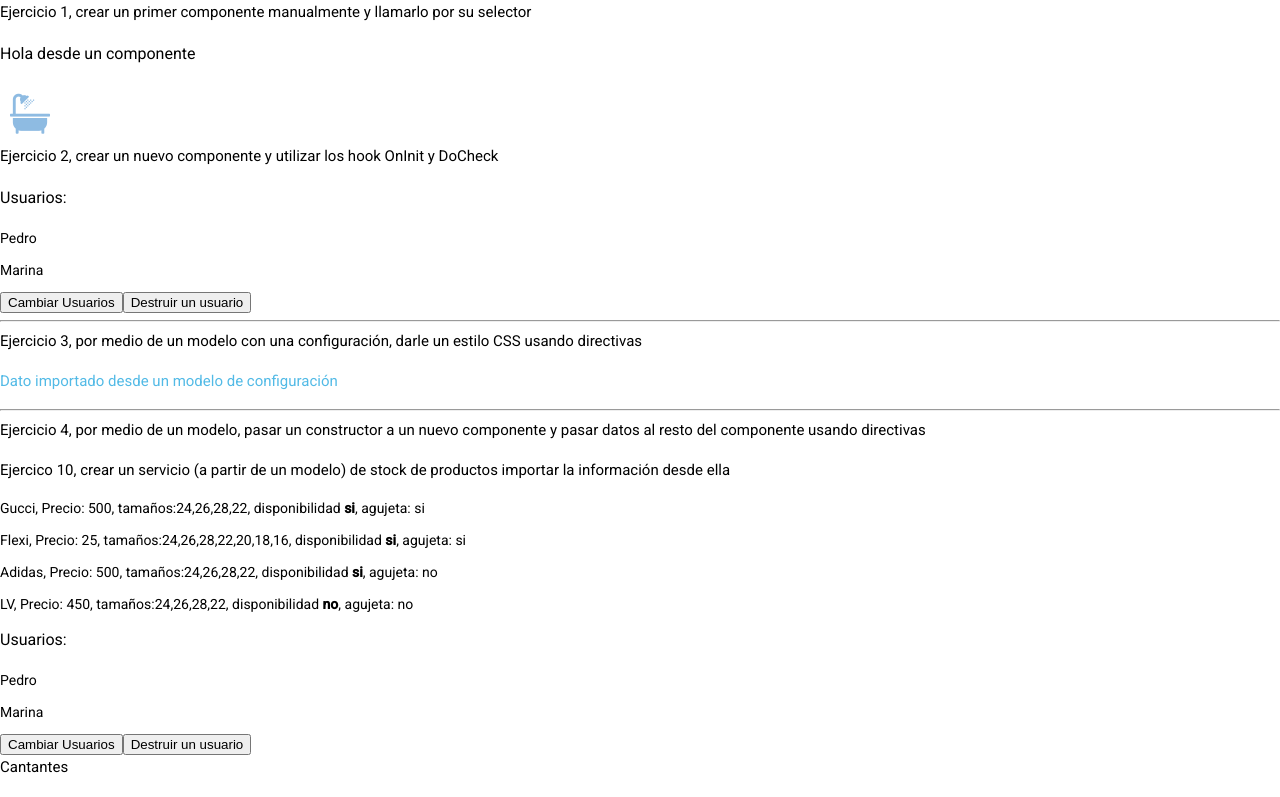
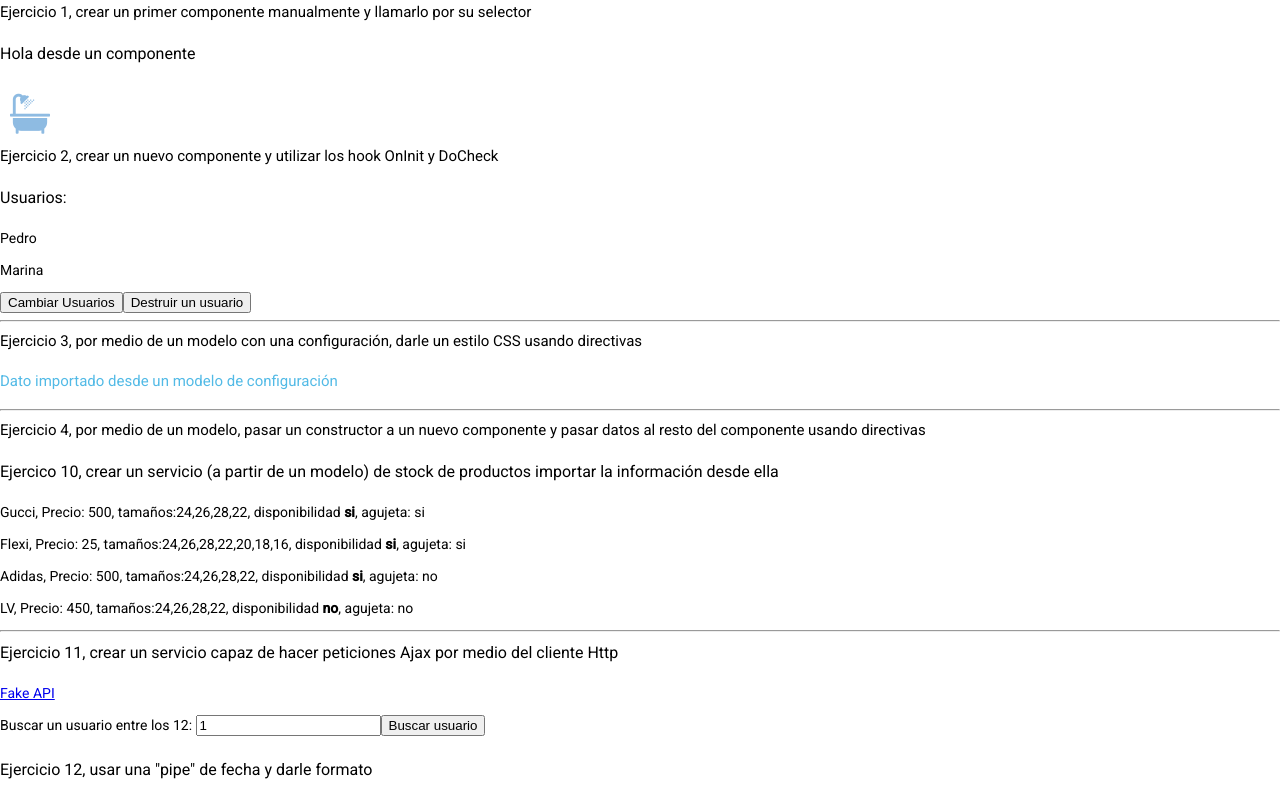
Before and after one commit to JoaquinC539/Review-angular, an Angular app: page /Third in a window 1280 px wide. Shown: the top 797 px of the page. Built offline with nearby package versions, Linux system fonts and the light colour scheme; no server answers.

Commit message:
Added Ajax functions

```diff
--- a/src/app/app.component.css
+++ b/src/app/app.component.css
@@ -34,3 +34,8 @@
 .linkactive{
   background-color: green ;
 }
+
+h3{
+  font-size: larger;
+  font-weight: bolder;
+}
--- a/src/app/app.module.ts
+++ b/src/app/app.module.ts
@@ -3,7 +3,8 @@ import { BrowserModule } from '@angular/platform-browser';
 import { FormsModule } from '@angular/forms';
 import { AppRoutingModule, routingComponents, appRoutingProviders  } from './app-routing.module';
 import { SingersComponent } from './singers/singers.component';
-import {MatSliderModule} from '@angular/material/slider'
+import {MatSliderModule} from '@angular/material/slider';
+import {HttpClientModule} from "@angular/common/http";
 
 
 import { AppComponent } from './app.component';
@@ -29,7 +30,8 @@ import { BrowserAnimationsModule } from '@angular/platform-browser/animations';
     FormsModule,
     AppRoutingModule,
     BrowserAnimationsModule,
-    MatSliderModule
+    MatSliderModule,
+    HttpClientModule
   ],
   providers: [appRoutingProviders],
   bootstrap: [AppComponent]
--- /dev/null
+++ b/src/app/services/requests.service.ts
@@ -0,0 +1,15 @@
+import { Injectable } from '@angular/core';
+import { HttpClient } from '@angular/common/http';
+import { Observable} from 'rxjs';
+
+@Injectable()
+export class RequestService{
+  public url:string;
+  constructor(public _http:HttpClient){
+    this.url="https://reqres.in/";
+  }
+    getUser(user:number):Observable<any>{
+      return this._http.get(this.url+"api/users/"+user);
+    }
+
+}
--- a/src/app/third/third.component.html
+++ b/src/app/third/third.component.html
@@ -1,2 +1,14 @@
-<h4>Ejercico 10, crear un servicio (a partir de un modelo) de stock de productos importar la información desde ella</h4>
+<h3>Ejercico 10, crear un servicio (a partir de un modelo) de stock de productos importar la información desde ella</h3>
 <p *ngFor="let shoe of shoes;let i=index">{{shoe.model}}, Precio: {{shoe.price}}, tamaños:{{shoe.sizes}}, disponibilidad <strong>{{stocks[i]}}</strong>, agujeta: {{shoelaces[i]}}<span></span></p>
+<hr>
+
+<h3>Ejercicio 11, crear un servicio capaz de hacer peticiones Ajax por medio del cliente Http</h3>
+<p><a href="https://reqres.in/" target="_blank">Fake API</a></p>
+Buscar un usuario entre los 12: <input type="number" [(ngModel)]="usernumber" (keyup.enter)="getUser(usernumber)" >
+<button (click)="getUser(usernumber)">Buscar usuario</button><br>
+<div *ngIf="user">
+  <h4>{{user.first_name}} {{user.last_name }}</h4><br>
+  <img src="{{user.avatar}}">
+</div><br>
+<h3>Ejercicio 12, usar una "pipe" de fecha y darle formato</h3><br>
+<span>{{date| date:"dd/MMMM/y" }}</span>
--- a/src/app/third/third.component.ts
+++ b/src/app/third/third.component.ts
@@ -1,27 +1,44 @@
 import { Component, OnInit } from '@angular/core';
 import { Zapato } from '../models/zapatos';
 import { StockService } from '../services/stock.service';
+import { RequestService } from '../services/requests.service';
+import { DatePipe } from '@angular/common';
+
 
 @Component({
-  selector: 'app-third',
+  selector: 'Third',
   templateUrl: './third.component.html',
   styleUrls: ['./third.component.css'],
-  providers:[StockService]
+  providers:[StockService,RequestService]
 })
 export class ThirdComponent implements OnInit {
   public shoes:Zapato[]=[];
   public stocks:any[]=[];
   public shoelaces:any[]=[];
-
+  public usernumber:number=1
+  public user:any;
+  public date:any
 
   constructor(
-    private _stockService:StockService
-  ) { }
+    private _stockService:StockService,
+    private _http:RequestService
+  ) {
+    this.date=Date();
+  }
 
   ngOnInit(): void {
     this.shoes=this._stockService.getShoes();
     this.stocks=this._stockService.getStocks();
     this.shoelaces=this._stockService.getShoelace();
+    this.getUser(1);
+  }
+  getUser(usernumber:number){
+    let request=this._http.getUser(usernumber).subscribe(
+      response=>{ this.user=response.data},
+      error=>{console.log(error)}
+    );
+  }
 
-  }
+
+
 }
```
